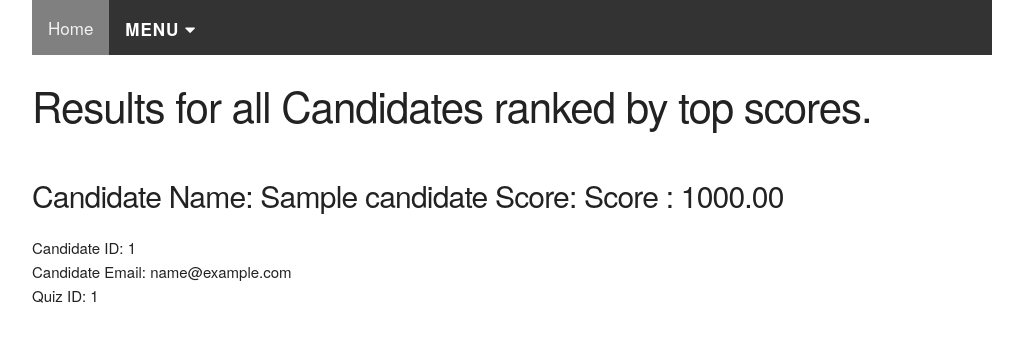
After one commit to bizzybits/Capstone2022, a Flask app: page /allresults in a window 1280 px wide. The commit adds this page. Shown: the top 342 px of the page, without its empty margins (128-1151 px from the left). Run offline with Flask 2, Linux system fonts and the light colour scheme; tables that the repository leaves empty hold one stand-in row (values such as "Sample post").

Commit message:
returning all candidate results and quiz scores

```diff
--- a/run.py
+++ b/run.py
@@ -412,7 +412,7 @@ def process_quiz(candidate_id, quiz_id):
     print(f"total questions, {total_questions}")
     # after processing the answers of the quiz, mark the quiz as completed.
     quiz_match = Quiz.query.filter(Quiz.id == quiz_id).first()
-    quiz_match.completed = 1
+   # quiz_match.completed = 1
 
     score = right / total_questions
     new_results = QuizResults(quiz_id, candidate_id, wrong, right, score)
@@ -430,8 +430,6 @@ def process_quiz(candidate_id, quiz_id):
 
 
 # route from employers to return individual results of on candidate
-
-
 @app.route("/results", methods=["GET", "POST"])
 def get_results_for_candidate():
     results = db.session.query(
@@ -455,6 +453,29 @@ def get_results_for_candidate():
             return abort(404)
 
         return render_template("compare_results.html", quiz_result=quiz_result)
+
+
+@app.route("/allresults", methods=["GET"])
+def get_results_for_all_candidates():
+    if request.method == "GET":
+        results = db.session.query(
+            QuizResults.id,
+            QuizResults.quiz_id,
+            QuizResults.candidate_id,
+            QuizResults.candidate_id,
+            QuizResults.score,
+        )
+
+        candidates = db.session.query(
+            CandidateModel.id,
+            CandidateModel.name,
+            CandidateModel.email
+        )
+
+        if candidates:
+            if results:
+                return render_template("all_candidate_results.html", candidates=candidates, results=results)
+
 
 
 # DELETE CANDIDATE -- TO DO
--- /dev/null
+++ b/templates/all_candidate_results.html
@@ -0,0 +1,28 @@
+{% extends "layouts/main.html" %}
+{% block content%}
+
+<h2>Results for all Candidates ranked by top scores. </h2>
+
+{% for result in results|sort(attribute='score', reverse = True) %}
+{% for candidate in candidates %}
+{% if candidate.id == result.candidate_id %}
+<br>
+<h4>Candidate Name: {{ candidate.name }} Score: Score : {{ '%0.2f' |format(result.score * 100|float)}}</h3>
+    <h7>Candidate ID: {{ candidate.id }}</h7>
+    <br>
+    <h7>Candidate Email: {{ candidate.email }}</h7>
+    <br>
+
+
+    <h7>Quiz ID: {{ result.id }}</h7>
+    <br>
+
+
+
+
+    {% endif %}
+    {% endfor %}
+
+    {% endfor %}
+
+    {% endblock %}
--- a/templates/employer.html
+++ b/templates/employer.html
@@ -15,7 +15,7 @@
        <input id="id_ok2" class="btn btn-space" value="Review Candidate Results" type="button"
               onclick="location.href='/results';">
        <input id="id_cancel2" class="btn btn-space" value="Compare All Results" type="button"
-              onclick="location.href='/compare_results';">
+              onclick="location.href='/allresults';">
 </div>
 
 </body>
```
